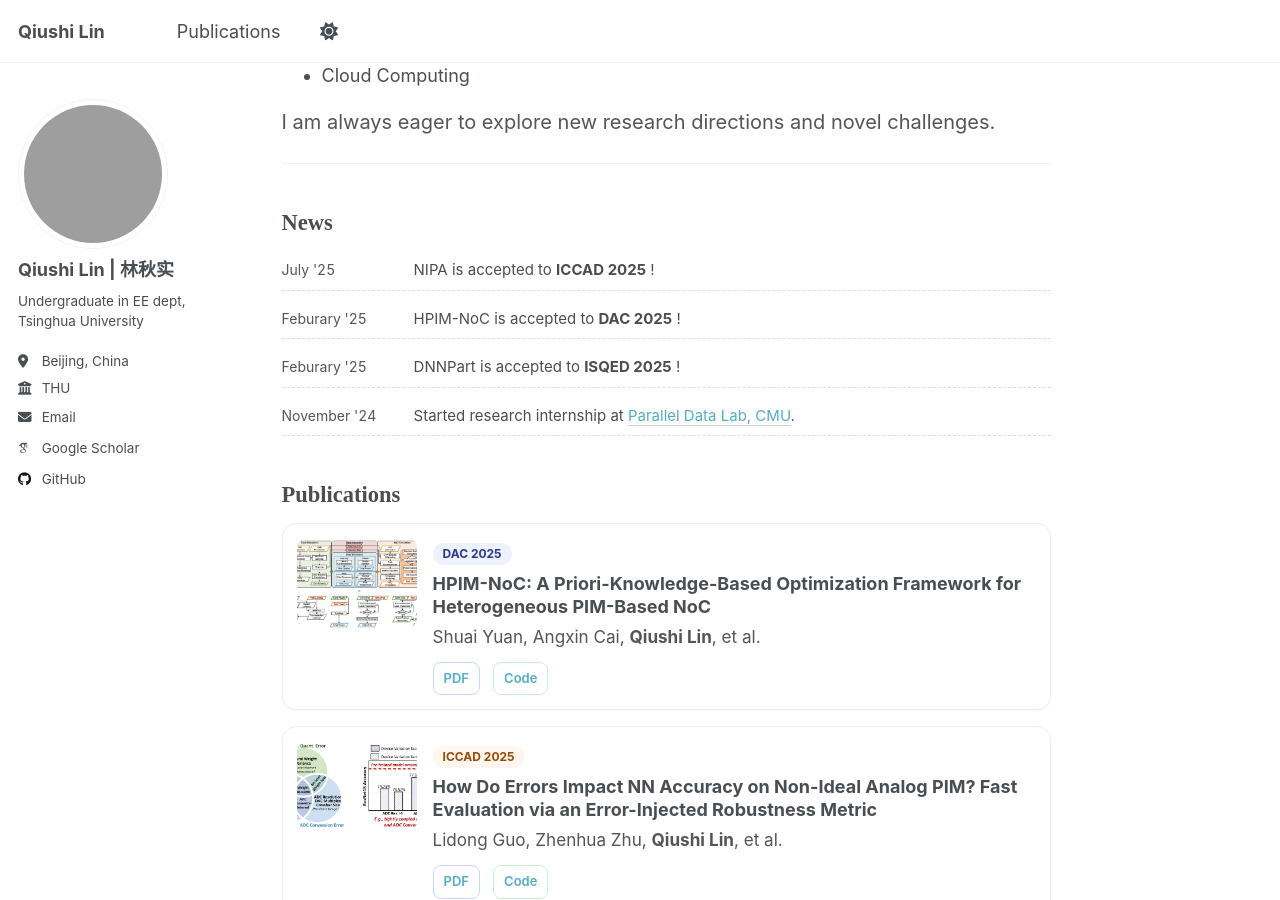
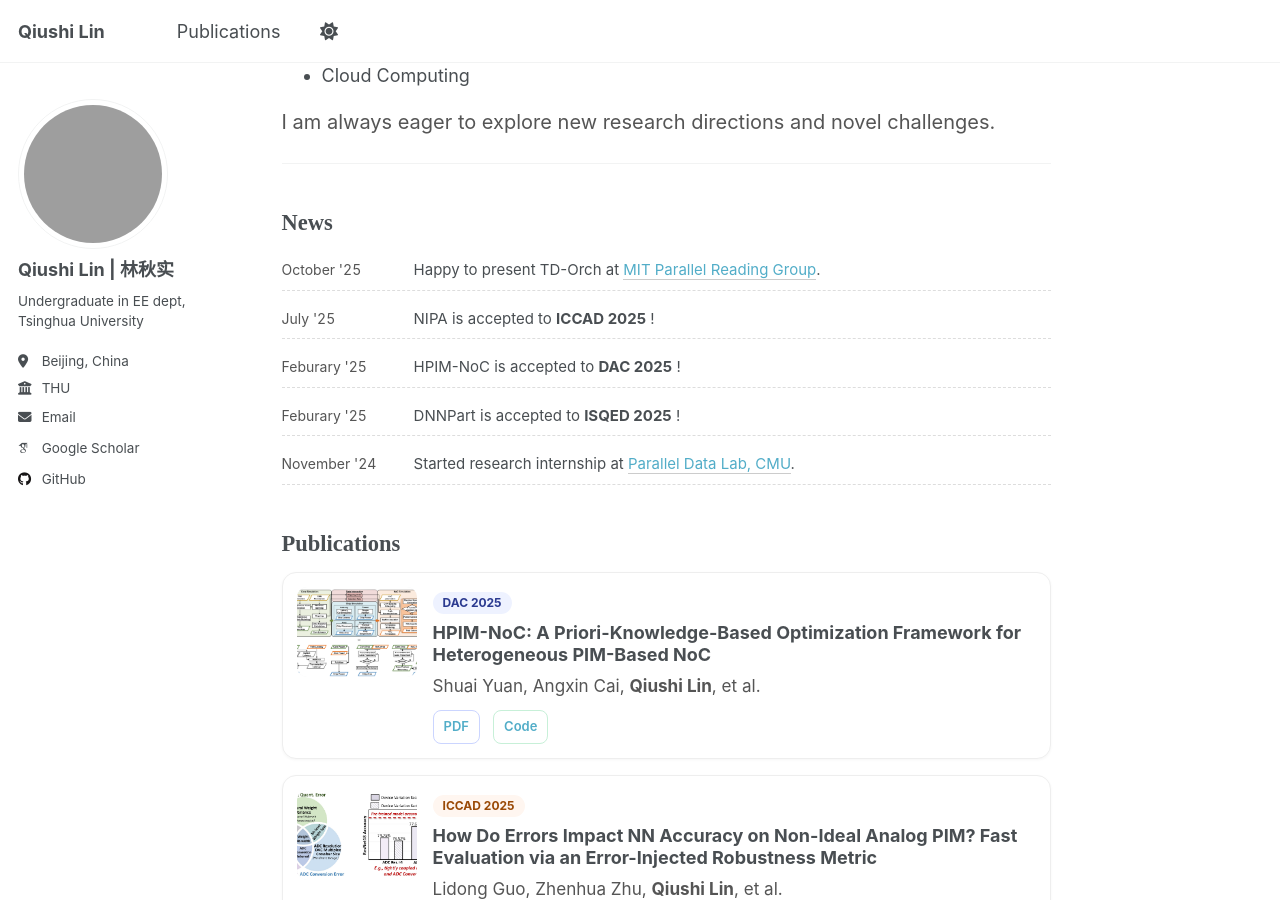
Before and after one commit to lqs22yeah/lqs22yeah.github.io, a Jekyll site: the page built from _pages/about.md, in a window 1280 px wide and 900 px high, scrolled down 564 px. Built offline with Jekyll 4.4.1, drawn with Linux system fonts in a browser that asks for light colours; some web fonts are replaced; a script that is not in the unit is left out.

Commit message:
add news

```diff
--- a/_pages/about.md
+++ b/_pages/about.md
@@ -157,6 +157,10 @@ News
 
 <ul class="news-list">
   <li class="news-item">
+    <div class="news-date">October '25</div>
+    <div class="news-text">Happy to present TD-Orch at <a href="https://www.csail.mit.edu/event/parallel-reading-group-efficient-and-scalable-distributed-task-data-orchestration-and-graph" target="_blank" rel="noopener">MIT Parallel Reading Group</a>.</div>
+  </li>
+  <li class="news-item">
     <div class="news-date">July '25</div>
     <div class="news-text">NIPA is accepted to <strong>ICCAD 2025</strong> ! </div>
   </li>
```
